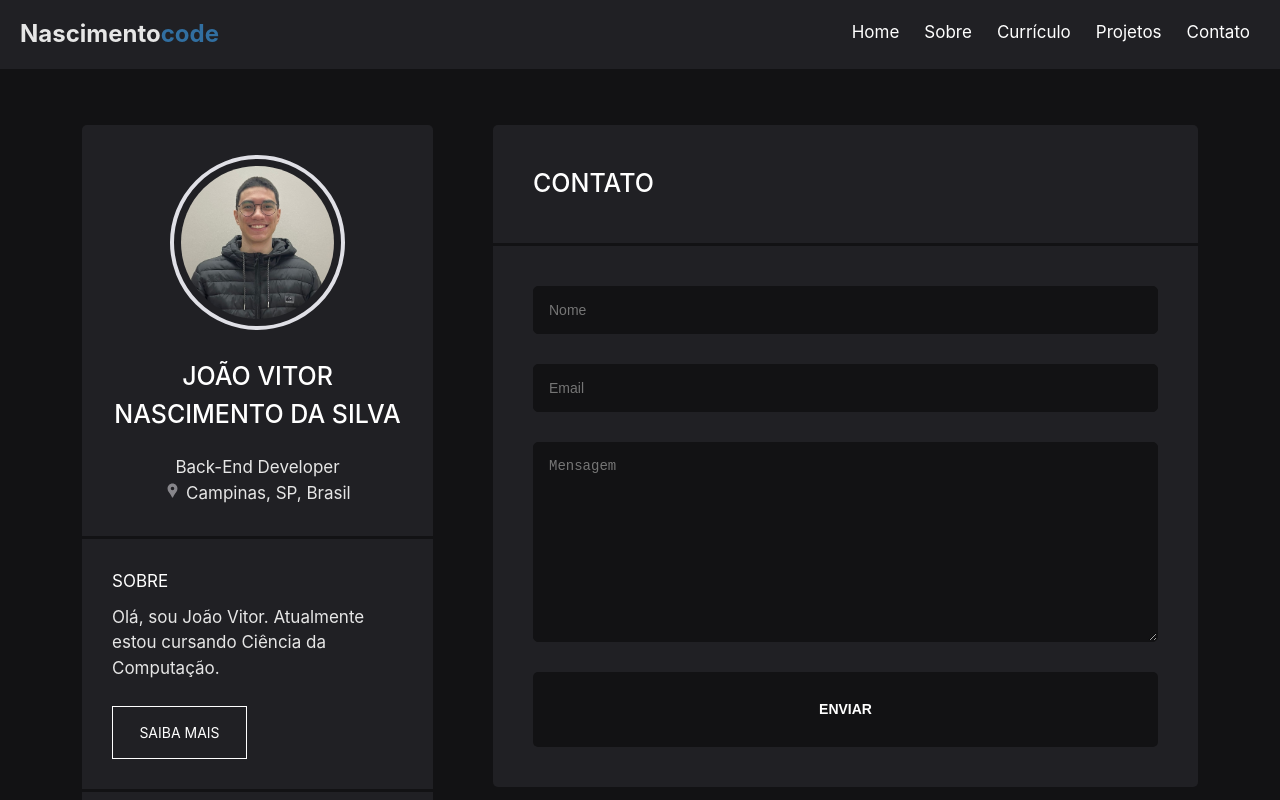
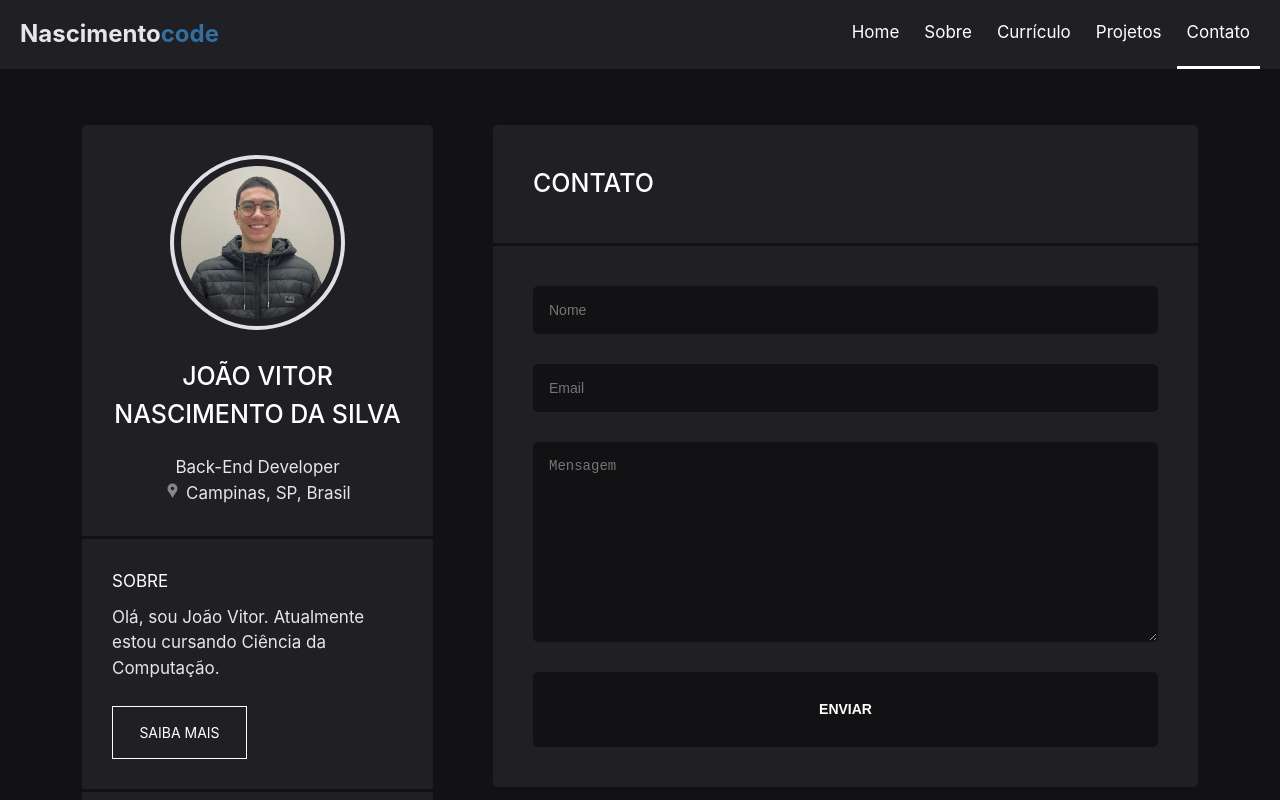
Before and after one commit to nascimentocode/personal-website, a React (Vite) app: page /personal-website/contato in a window 1280 px wide. Shown: the top 800 px of the page. Built offline with nearby package versions, Linux system fonts and the light colour scheme.

Commit message:
Fix: styling NavLink .active

```diff
--- a/src/index.css
+++ b/src/index.css
@@ -97,7 +97,8 @@ nav h1 {
   border-bottom: 3px solid transparent;
 }
 
-#nav-link a:hover {
+#nav-link a:hover,
+#nav-link a.active {
   border-bottom: 3px solid var(--color-primary);
 }
 
```
